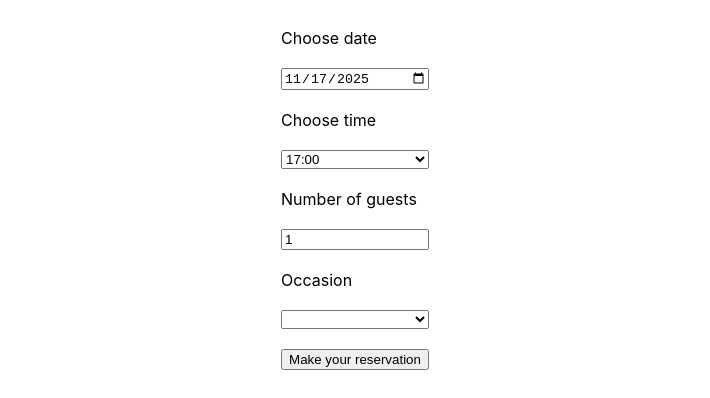
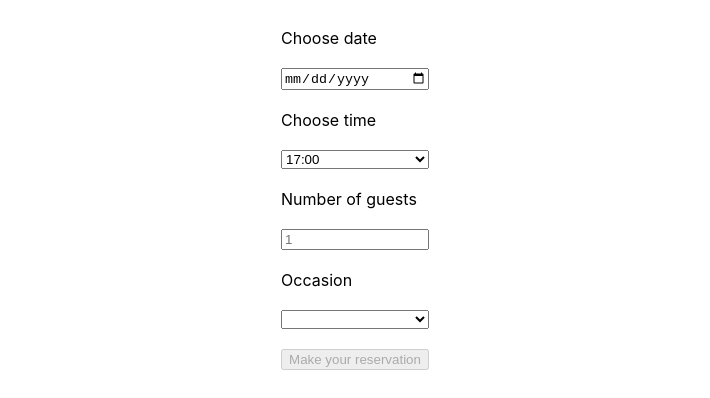
Before and after one commit to eltabei/little-lemon, a React (Create React App) app: page /reservations in a window 1280 px wide. Shown: the part 554-952 px from the top of the page, without its empty margins (285-995 px from the left). Built offline with nearby package versions, Linux system fonts and the light colour scheme.

Commit message:
Add form validation

```diff
--- a/src/BookingForm.js
+++ b/src/BookingForm.js
@@ -1,12 +1,16 @@
-import { useState } from "react";
+import { useState, useRef } from "react";
 import { useNavigate } from "react-router-dom";
 
 function BookingForm({ availableTimes, dispatch, submitForm }) {
   const today = new Date().toISOString().split('T')[0];
-  const [reservationDate, setReservationDate] = useState(today);
+  // const [reservationDate, setReservationDate] = useState(today);
+  const [reservationDate, setReservationDate] = useState("");
   const [reservationTime, setReservationTime] = useState(availableTimes[0]);
-  const [noOfGuests, setNoOfGuests] = useState("1");
+  // const [noOfGuests, setNoOfGuests] = useState("1");
+  const [noOfGuests, setNoOfGuests] = useState("");
   const [occasion, setOccasion] = useState("");
+  const [isFormValid, setIsFormValid] = useState(false);
+  const formRef = useRef(null);
   const navigate = useNavigate();
 
   function handleSubmit(e) {
@@ -18,27 +22,44 @@ function BookingForm({ availableTimes, dispatch, submitForm }) {
     }
   }
 
+  function handleChange() {
+    if (formRef.current) {
+      const isValid = formRef.current.checkValidity();
+      setIsFormValid(isValid);
+    }
+  }
+
   return (
       <>
-        <form className="reserveForm" onSubmit={handleSubmit} >
+      <form className="reserveForm" ref={formRef} onSubmit={handleSubmit} >
           <label for="res-date">Choose date</label>
-          <input type="date" id="res-date" value={reservationDate} onChange={e => {
+          <input type="date" id="res-date" min={today} required value={reservationDate} onChange={e => {
             setReservationDate(e.target.value);
+            handleChange();
             dispatch({ type: "reset", payload: reservationTime, date: e.target.value });
           }} />
           <label for="res-time">Choose time</label>
-          <select id="res-time" value={reservationTime} onChange={e => setReservationTime(e.target.value)}>
+        <select id="res-time" required value={reservationTime} onChange={e => {
+          setReservationTime(e.target.value);
+          handleChange();
+        }}>
             {availableTimes.map(t => <option key={t}>{t}</option>)}
           </select>
         <label for="guests">Number of guests</label>
-        <input type="number" value={noOfGuests} placeholder="1" min="1" max="10" id="guests" onChange={e => setNoOfGuests(e.target.value)} />
+        <input type="number" required value={noOfGuests} placeholder="1" min="1" max="10" id="guests" onChange={e => {
+          setNoOfGuests(e.target.value)
+          handleChange();
+        }} />
         <label for="occasion">Occasion</label>
-        <select id="occasion" value={occasion} onChange={e => setOccasion(e.target.value)}>
+        <select id="occasion" value={occasion} onChange={e => {
+          setOccasion(e.target.value)
+          handleChange();
+        }}>
           <option></option>
           <option>Birthday</option>
           <option>Anniversary</option>
         </select>
-        <input type="submit" value="Make your reservation" />
+        <input type="submit" value="Make your reservation" disabled={!isFormValid} />
       </form>
     </>
   );
```
